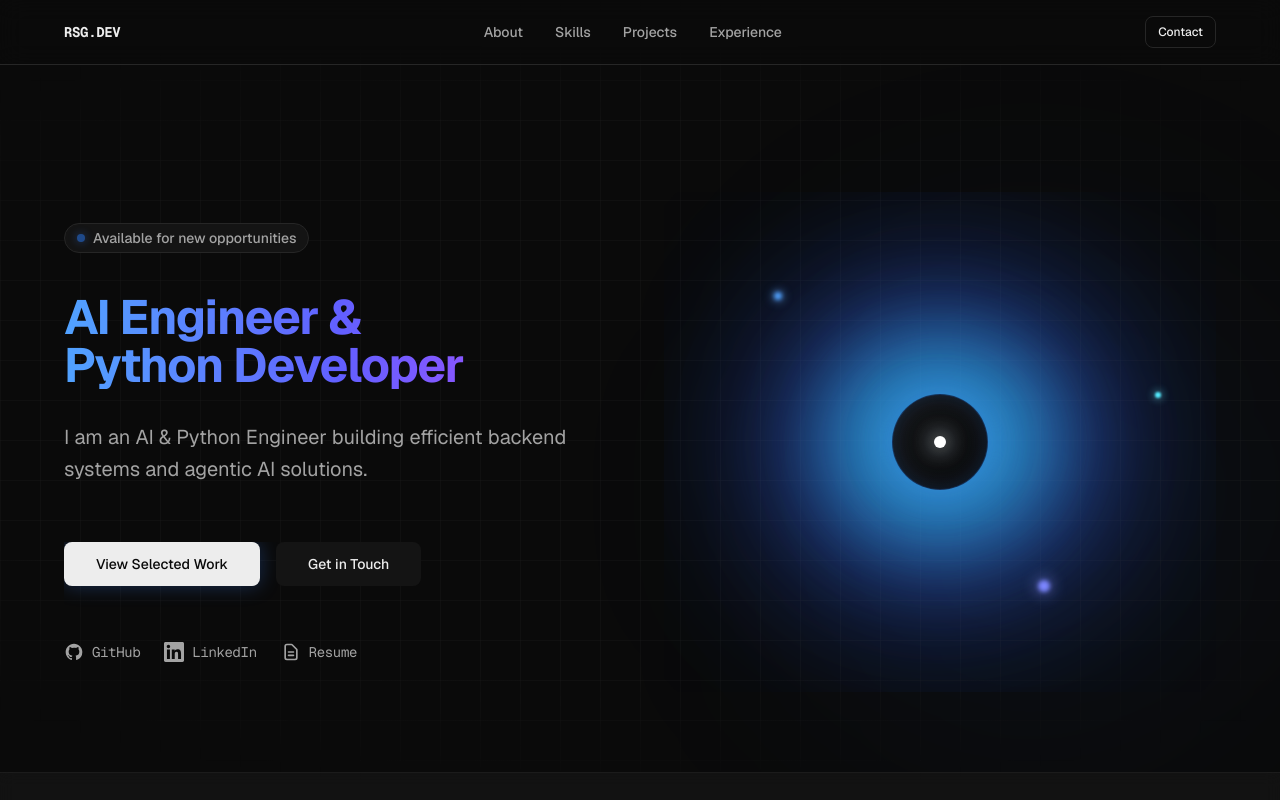
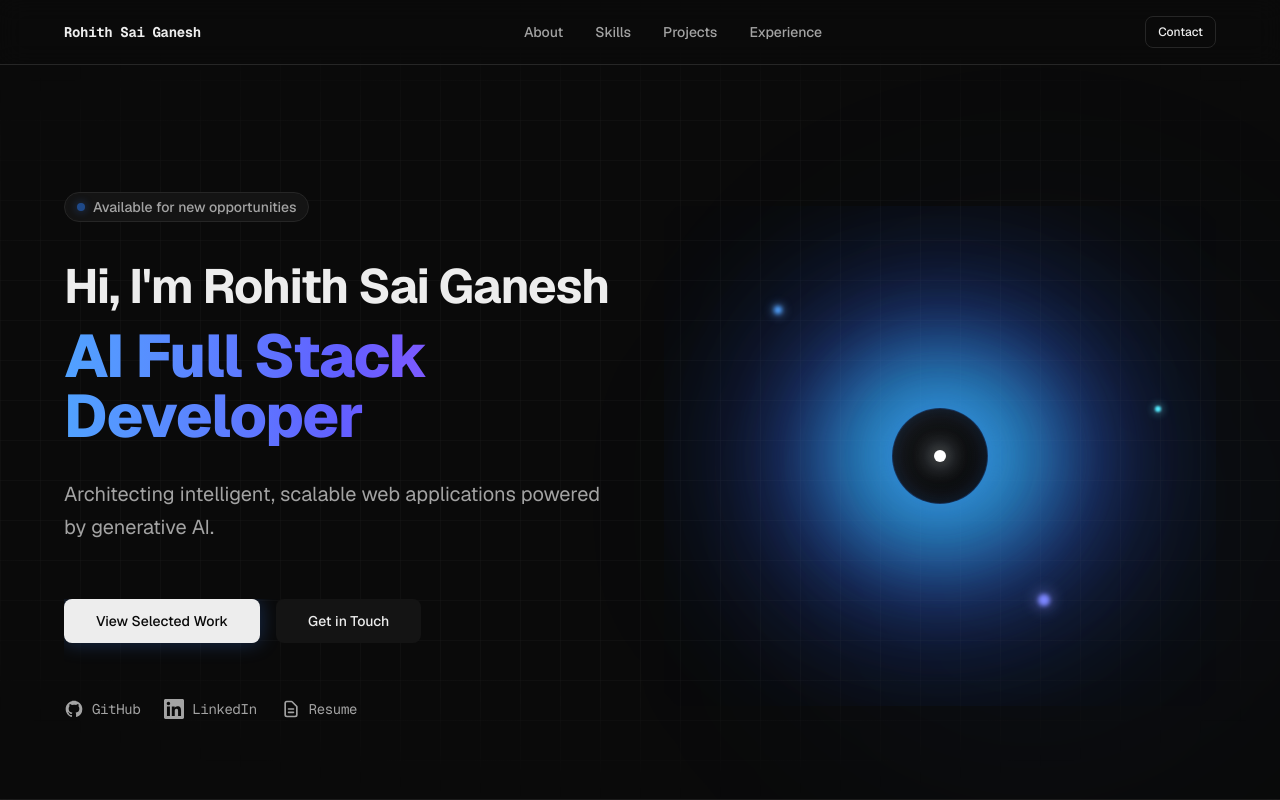
Before and after one commit to RohithGangarapu/Personal-Portofolio, a Next.js app: page / in a window 1280 px wide. Shown: the top 800 px of the page. Built offline with nearby package versions, Linux system fonts and the light colour scheme.

Commit message:
feat: add user name to headers and update role metadata

```diff
--- a/src/components/layout/Navigation.tsx
+++ b/src/components/layout/Navigation.tsx
@@ -11,7 +11,7 @@ export function Navigation() {
         <div className="flex h-16 items-center justify-between">
           <Link href="/" className="focus-visible:outline-none focus-visible:ring-2 focus-visible:ring-white rounded">
             <Typography variant="mono" className="text-primary font-bold">
-              RSG.DEV
+              Rohith Sai Ganesh
             </Typography>
           </Link>
 
--- a/src/components/sections/Hero.tsx
+++ b/src/components/sections/Hero.tsx
@@ -20,7 +20,10 @@ export function Hero() {
 
             <Reveal delay={0.3}>
               <Typography variant="h1" className="mb-2 text-balance">
-                <span className="block text-transparent bg-clip-text bg-gradient-to-r from-blue-400 via-indigo-500 to-purple-500 mb-2">
+                <span className="block text-primary text-3xl md:text-5xl mb-2">
+                  Hi, I&apos;m {metadata.name}
+                </span>
+                <span className="block text-transparent bg-clip-text bg-gradient-to-r from-blue-400 via-indigo-500 to-purple-500 mb-2 mt-4 text-4xl md:text-6xl font-extrabold">
                   {metadata.title}
                 </span>
               </Typography>
--- a/src/data/portfolio.ts
+++ b/src/data/portfolio.ts
@@ -1,12 +1,12 @@
 export const metadata = {
   name: "Rohith Sai Ganesh",
-  title: "AI Engineer & Python Developer",
-  description: "I am an AI & Python Engineer building efficient backend systems and agentic AI solutions.",
+  title: "AI Full Stack Developer",
+  description: "Architecting intelligent, scalable web applications powered by generative AI.",
   email: "gangarapurohith4@gmail.com",
   github: "https://github.com/RohithGangarapu",
   linkedin: "https://linkedin.com/in/rohithgangarapu",
   leetcode: "https://leetcode.com/RohithGangarapu1",
-  resume: "#", // Add actual resume link here later
+  resume: "https://drive.google.com/file/d/1peMWVPih8EHag_MP-79JcvHZ5lPr53dO/view?usp=drive_link", // Add actual resume link here later
 };
 
 export const skills = {
@@ -21,7 +21,7 @@ export const skills = {
     { name: "LangGraph", percentage: 85 },
     { name: "RAG", percentage: 95 },
     { name: "LLMs", percentage: 90 },
-    { name: "FAISS", percentage: 85 },
+    { name: "Vector Databases", percentage: 85 },
     { name: "OpenRouter", percentage: 80 }
   ],
   "Backend": [
```
